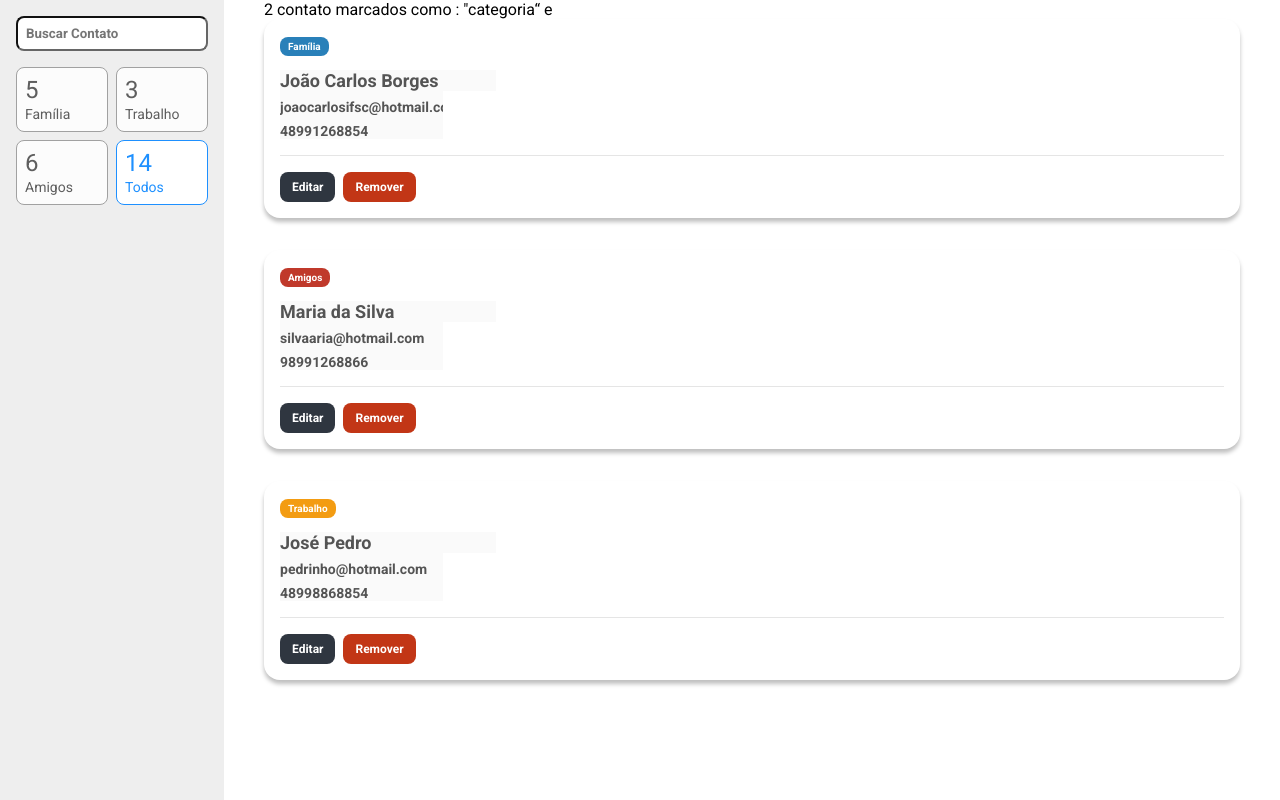
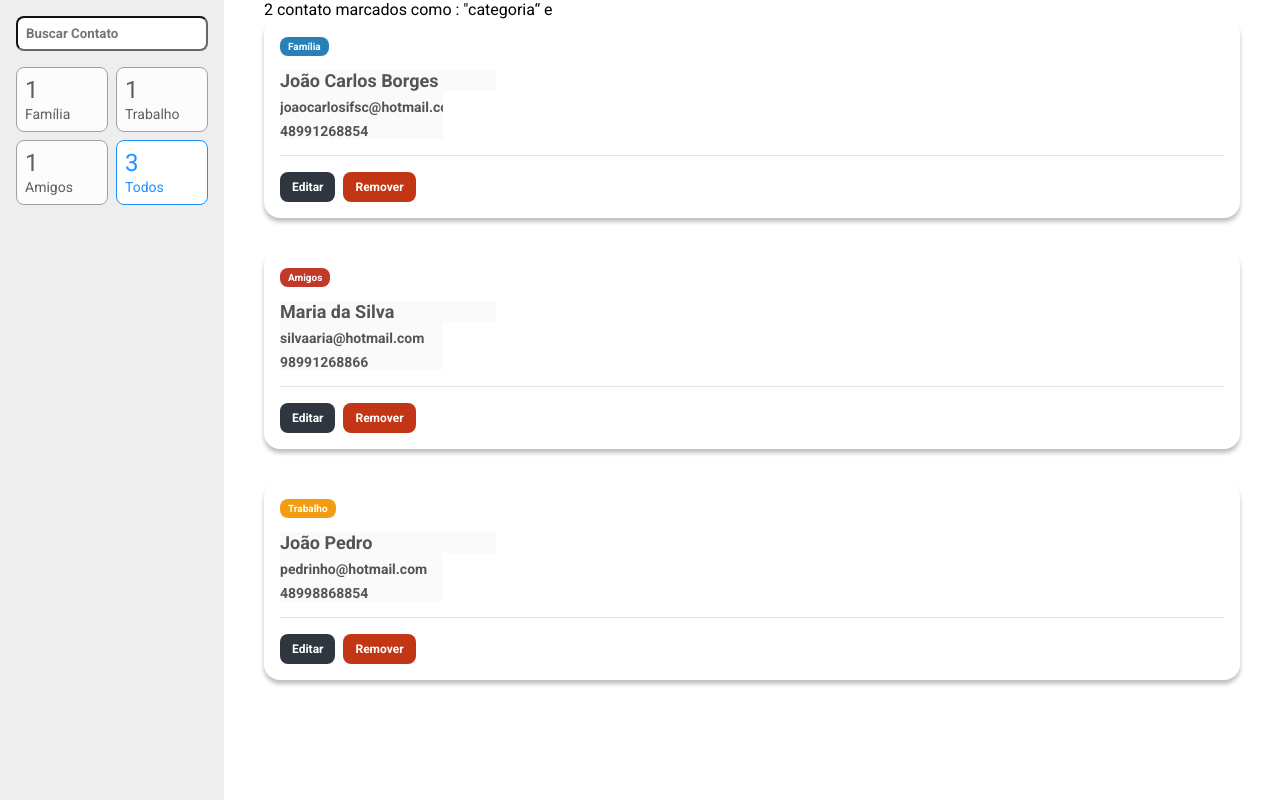
Before and after one commit to joao-carlos-dev/ListaDeContato, a React (Create React App) app: page / in a window 1280 px wide. Built offline with nearby package versions, Linux system fonts and the light colour scheme.

Commit message:
config filtro card

```diff
--- a/src/components/FiltroCard/index.tsx
+++ b/src/components/FiltroCard/index.tsx
@@ -1,15 +1,51 @@
+import { useDispatch, useSelector } from 'react-redux'
+
 import * as S from './styles'
+import * as enums from '../../utils/enums/Contato'
+import { alterarFiltro } from '../../store/reducers/filtro'
+import { RootReducer } from '../../store'
 
 export type Props = {
-  ativo?: boolean
-  contador: number
   legenda: string
+  criterio: 'status' | 'todas'
+  valor?: enums.Status
 }
-const FiltroCard = ({ ativo, contador, legenda }: Props) => (
-  <S.Card ativo={ativo}>
-    <S.Contador>{contador}</S.Contador>
-    <S.Label>{legenda}</S.Label>
-  </S.Card>
-)
+const FiltroCard = ({ legenda, criterio, valor }: Props) => {
+  const dispach = useDispatch()
+  const { filtro, contatos } = useSelector((state: RootReducer) => state)
+
+  const verificaEstaAtivo = () => {
+    const mesmoCriterio = filtro.criterio === criterio
+    const mesmoValor = filtro.valor === valor
+
+    return mesmoCriterio && mesmoValor
+  }
+
+  const contarContato = () => {
+    if (criterio === 'todas') return contatos.itens.length
+    if (criterio === 'status') {
+      return contatos.itens.filter((item) => item.status === valor).length
+    }
+  }
+
+  const filtrar = () => {
+    dispach(
+      alterarFiltro({
+        criterio,
+        valor
+      })
+    )
+  }
+
+  const ativo = verificaEstaAtivo()
+  const contador = contarContato()
+
+  return (
+    <S.Card ativo={ativo} onClick={filtrar}>
+      <S.Contador>{contador}</S.Contador>
+      <S.Label>{legenda}</S.Label>
+    </S.Card>
+  )
+}
 
 export default FiltroCard
--- a/src/components/FiltroCard/styles.ts
+++ b/src/components/FiltroCard/styles.ts
@@ -1,15 +1,16 @@
 import styled from 'styled-components'
 
-import { Props } from '.'
+type Props = {
+  ativo: boolean
+}
 
-type PropsSemLegendaEContador = Omit<Props, 'contador' | 'legenda'>
-
-export const Card = styled.div<PropsSemLegendaEContador>`
+export const Card = styled.div<Props>`
   padding: 8px;
   border: 1px solid ${(props) => (props.ativo ? '#1e90ff' : '#a1a1a1')};
   background-color: ${(props) => (props.ativo ? '#fff' : '#fcfcfc')};
   color: ${(props) => (props.ativo ? '#1e90ff' : '#5e5e5e')};
   border-radius: 8px;
+  cursor: pointer;
 `
 
 export const Contador = styled.span`
--- a/src/containers/BarraLateral/ListaDeContato/index.tsx
+++ b/src/containers/BarraLateral/ListaDeContato/index.tsx
@@ -6,12 +6,27 @@ import { RootReducer } from '../../../store'
 
 const ListaDeContato = () => {
   const { itens } = useSelector((state: RootReducer) => state.contatos)
-  const { termo } = useSelector((state: RootReducer) => state.filtro)
+  const { termo, criterio, valor } = useSelector(
+    (state: RootReducer) => state.filtro
+  )
 
   const filtraContatos = () => {
-    return itens.filter(
-      (item) => item.nome.toLocaleLowerCase().search(termo.toLowerCase()) >= 0
-    )
+    let contatosFiltrados = itens
+    if (termo !== undefined) {
+      contatosFiltrados = contatosFiltrados.filter(
+        (item) => item.nome.toLocaleLowerCase().search(termo.toLowerCase()) >= 0
+      )
+
+      if (criterio == 'status') {
+        contatosFiltrados = contatosFiltrados.filter(
+          (item) => item.status === valor
+        )
+      }
+
+      return contatosFiltrados
+    } else {
+      return itens
+    }
   }
 
   return (
--- a/src/containers/BarraLateral/index.tsx
+++ b/src/containers/BarraLateral/index.tsx
@@ -1,9 +1,10 @@
 import { useDispatch, useSelector } from 'react-redux'
+
 import FiltroCard from '../../components/FiltroCard'
-
 import * as S from './styles'
 import { RootReducer } from '../../store'
 import { alterarTermo } from '../../store/reducers/filtro'
+import * as enums from '../../utils/enums/Contato'
 
 const BarraLateral = () => {
   const dispach = useDispatch()
@@ -19,10 +20,22 @@ const BarraLateral = () => {
           onChange={(evento) => dispach(alterarTermo(evento.target.value))}
         />
         <S.Filtros>
-          <FiltroCard legenda="Família" contador={5} />
-          <FiltroCard legenda="Trabalho" contador={3} />
-          <FiltroCard legenda="Amigos" contador={6} />
-          <FiltroCard legenda="Todos" contador={14} ativo />
+          <FiltroCard
+            valor={enums.Status.FAMILIA}
+            criterio="status"
+            legenda="Família"
+          />
+          <FiltroCard
+            valor={enums.Status.TRABALHO}
+            criterio="status"
+            legenda="Trabalho"
+          />
+          <FiltroCard
+            valor={enums.Status.AMIGOS}
+            criterio="status"
+            legenda="Amigos"
+          />
+          <FiltroCard criterio="todas" legenda="Todos" />
         </S.Filtros>
       </div>
     </S.Aside>
--- a/src/store/reducers/contatos.ts
+++ b/src/store/reducers/contatos.ts
@@ -24,7 +24,7 @@ const initialState: ContatosState = {
     },
     {
       id: 3,
-      nome: 'José Pedro',
+      nome: 'João Pedro',
       status: enums.Status.TRABALHO,
       email: 'pedrinho@hotmail.com',
       telefone: '48998868854'
--- a/src/store/reducers/filtro.ts
+++ b/src/store/reducers/filtro.ts
@@ -3,7 +3,7 @@ import { PayloadAction, createSlice } from '@reduxjs/toolkit'
 import * as enums from '../../utils/enums/Contato'
 
 type FiltroState = {
-  termo: string
+  termo?: string
   criterio: 'status' | 'todas'
   valor?: enums.Status
 }
@@ -19,10 +19,14 @@ const filtroSlice = createSlice({
   reducers: {
     alterarTermo: (state, action: PayloadAction<string>) => {
       state.termo = action.payload
+    },
+    alterarFiltro: (state, action: PayloadAction<FiltroState>) => {
+      state.criterio = action.payload.criterio
+      state.valor = action.payload.valor
     }
   }
 })
 
-export const { alterarTermo } = filtroSlice.actions
+export const { alterarTermo, alterarFiltro } = filtroSlice.actions
 
 export default filtroSlice.reducer
```
